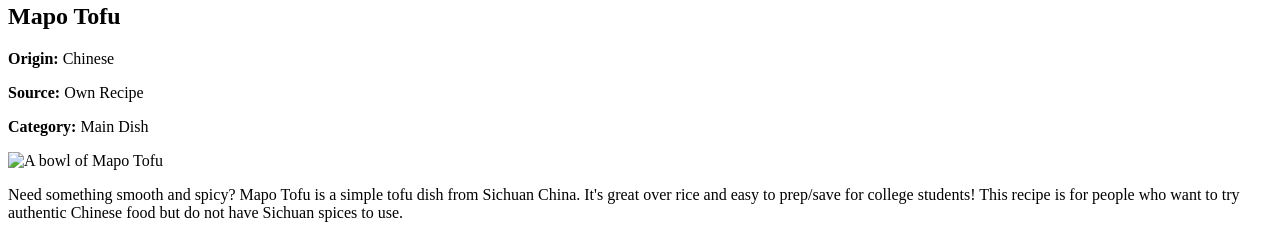
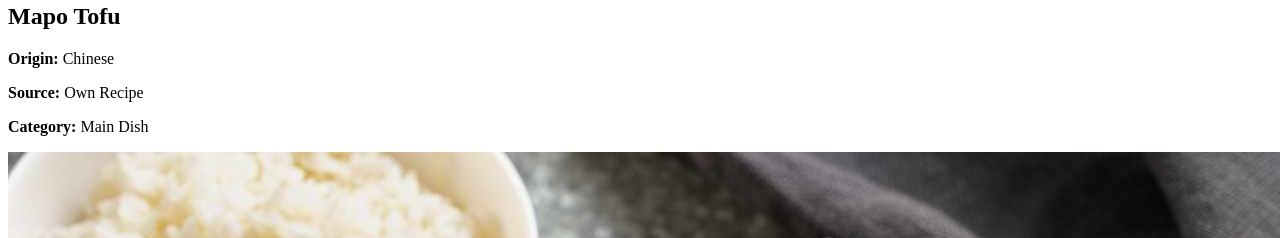
Before and after one commit to tgoodell/starter_html, a plain HTML site: page recipes.html in a window 1280 px wide. Shown: the part 7403-7641 px from the top of the page. Drawn offline with Linux system fonts and the light colour scheme.

Commit message:
Oops href -> src

```diff
--- a/recipes.html
+++ b/recipes.html
@@ -88,7 +88,7 @@
 
             <p><b>Category:</b> Main Dish</p>
 
-            <img href="images/recipes/mapo-tofu/mapo_tofu.jpg" alt="A bowl of Mapo Tofu" />
+            <img src="images/recipes/mapo-tofu/mapo_tofu.jpg" alt="A bowl of Mapo Tofu" />
 
             <p>Need something smooth and spicy? Mapo Tofu is a simple tofu dish from Sichuan China. It's great over rice and easy to prep/save for college students! This recipe is for people who want to try authentic Chinese food but do not have Sichuan spices to use. </p>
 
```
